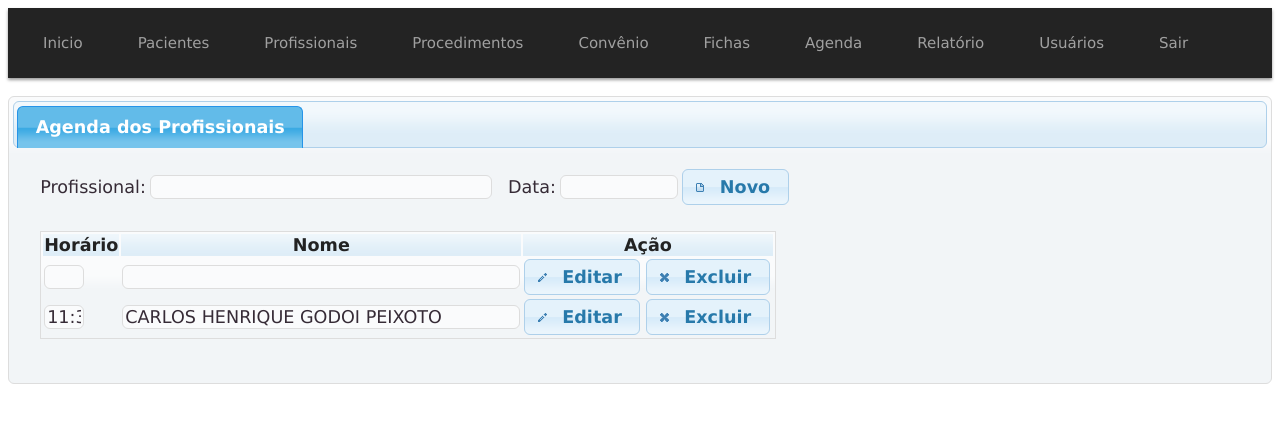
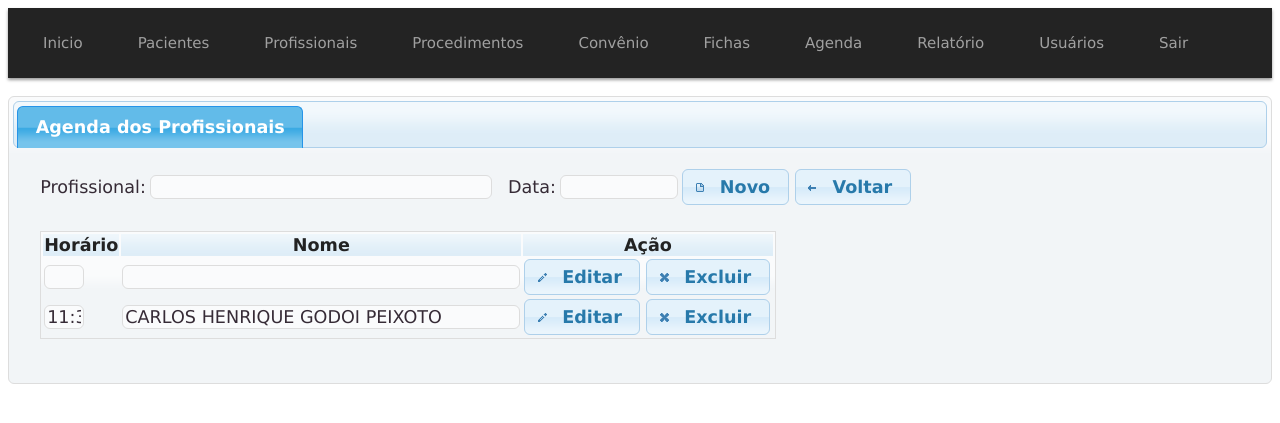
Before and after one commit to aguedesjr/prodom, a PHP site: page /buscaagendaodont.php in a window 1280 px wide. Shown: the top 423 px of the page. Run offline with PHP 8.4, Linux system fonts and the light colour scheme; a user stored in the database is signed in; data comes from the database, SQL or seed files in the repository; data that the repository does not hold is empty.

Commit message:
Adicionado botão de voltar na tela de resultado da busca da agenda

```diff
--- a/buscaagendaodont.php
+++ b/buscaagendaodont.php
@@ -73,6 +73,10 @@ $resultadoh = mysql_query($sqlh);
 			   $(this).button({icons: {primary: "ui-icon-document"}});
 			   $(this).click();
 			});
+			$('a[name="voltar"]').each(function () {
+               $(this).button({icons: {primary: "ui-icon-arrowthick-1-w"}});
+               $(this).click();
+            });
 			$('a[name="editar"]').each(function () {
 			   $(this).button({icons: {primary: "ui-icon-pencil"}});
 			   $(this).click();
@@ -103,6 +107,7 @@ $resultadoh = mysql_query($sqlh);
 				<td align="right" width="60"><label>Data:</label></td>
 				<td align="left"><input type="text" name="data1" id="data1" readonly="readonly" size=10 value="<? echo $data;?>" class="text ui-widget-content ui-corner-all"></td>
 				<td><a name="novo" href="novoagendaodont.php?data=<? echo $data;?>&profissional=<? echo $profissional;?>">Novo</a> <br/></td>
+				<td><a name="voltar" href="agendaodont.php">Voltar</a> <br/></td>
 		</table><br>
 		<table><tr><td align="right">
 		<div id="users-contain" class="ui-widget">
```
